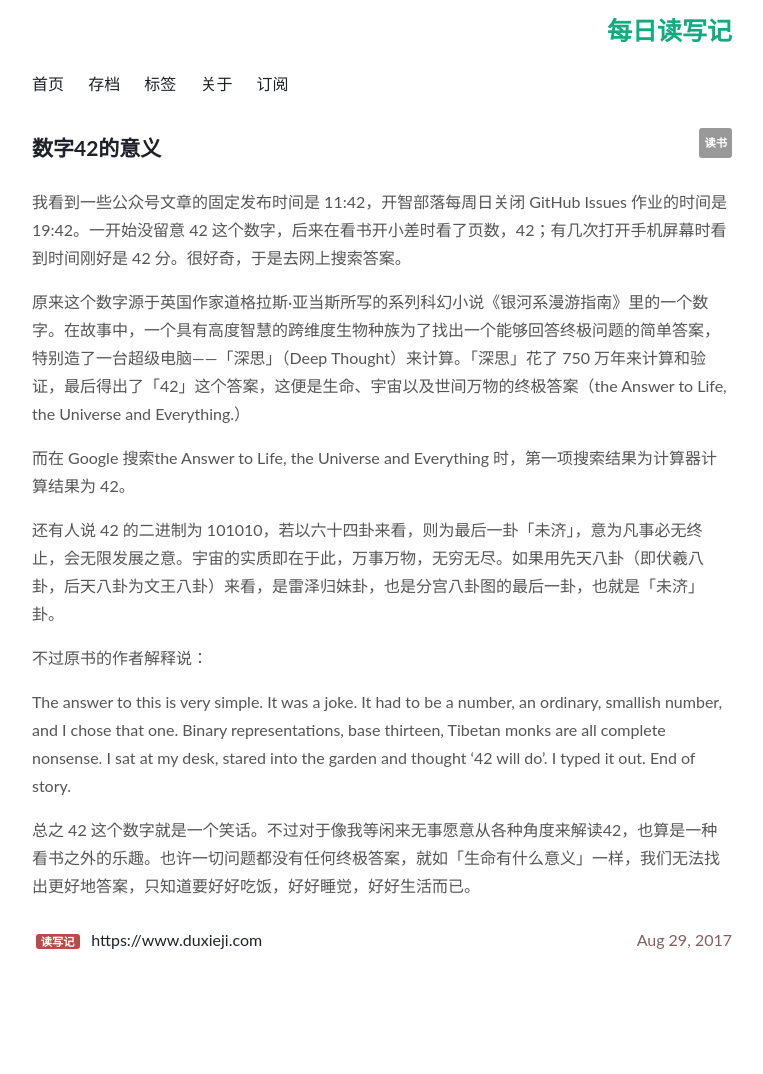
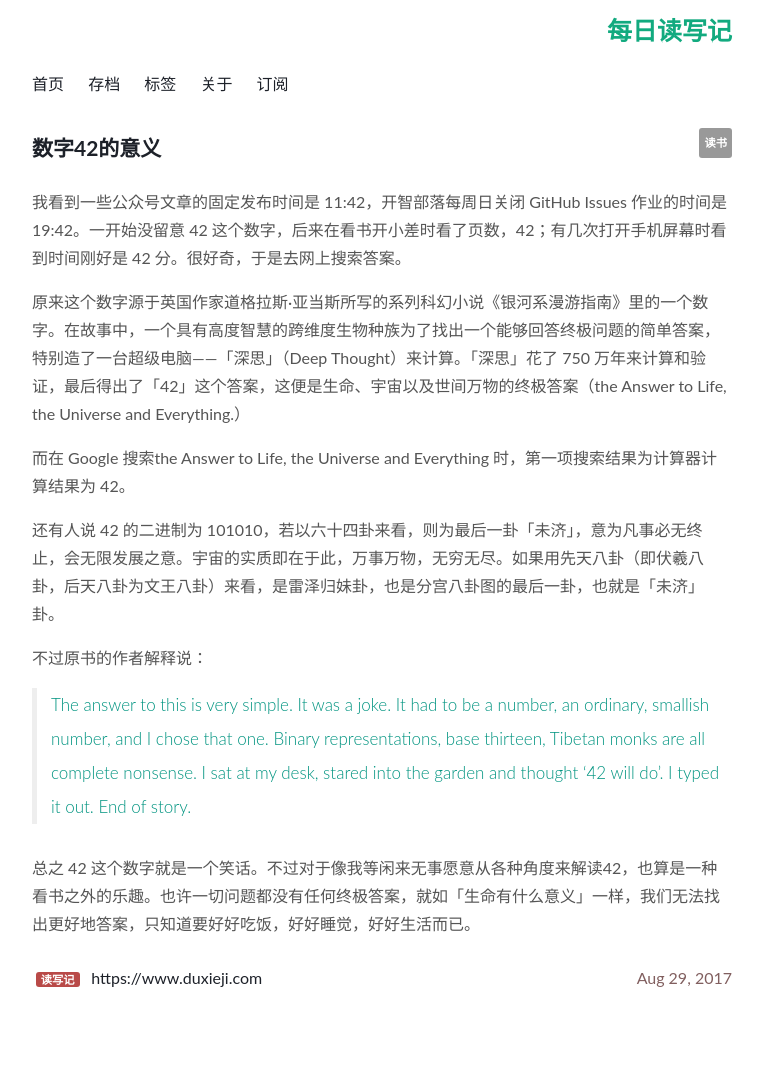
Before and after one commit to Turbo-Snail/ReadingCard, a Jekyll site: the page built from _posts/2017-08-29-TheMeaningOf42.md, in a window 1280 px wide. Shown: the whole page, without its empty margins (258-1021 px from the left). Built offline with Jekyll 4.4.1, drawn with Linux system fonts in a browser that asks for light colours; comment, search, counter and statistics services are not loaded; before the commit the page ends 1036 px from its top, so only the background shows below that.

```diff
--- a/_posts/2017-08-29-TheMeaningOf42.md
+++ b/_posts/2017-08-29-TheMeaningOf42.md
@@ -19,6 +19,6 @@ published: true
 
 不过原书的作者解释说：
 
-The answer to this is very simple. It was a joke. It had to be a number, an ordinary, smallish number, and I chose that one. Binary representations, base thirteen, Tibetan monks are all complete nonsense. I sat at my desk, stared into the garden and thought '42 will do'. I typed it out. End of story.
+>The answer to this is very simple. It was a joke. It had to be a number, an ordinary, smallish number, and I chose that one. Binary representations, base thirteen, Tibetan monks are all complete nonsense. I sat at my desk, stared into the garden and thought '42 will do'. I typed it out. End of story.
 
 总之 42 这个数字就是一个笑话。不过对于像我等闲来无事愿意从各种角度来解读42，也算是一种看书之外的乐趣。也许一切问题都没有任何终极答案，就如「生命有什么意义」一样，我们无法找出更好地答案，只知道要好好吃饭，好好睡觉，好好生活而已。
```
